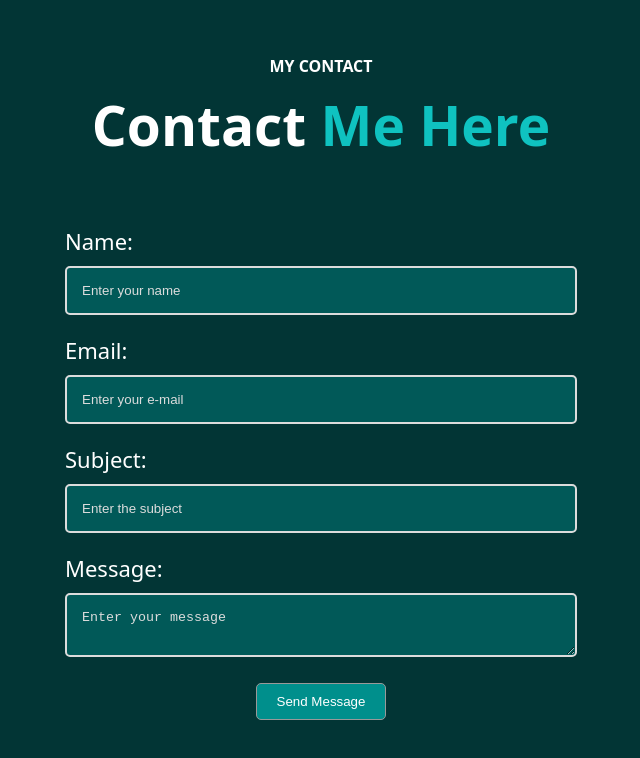
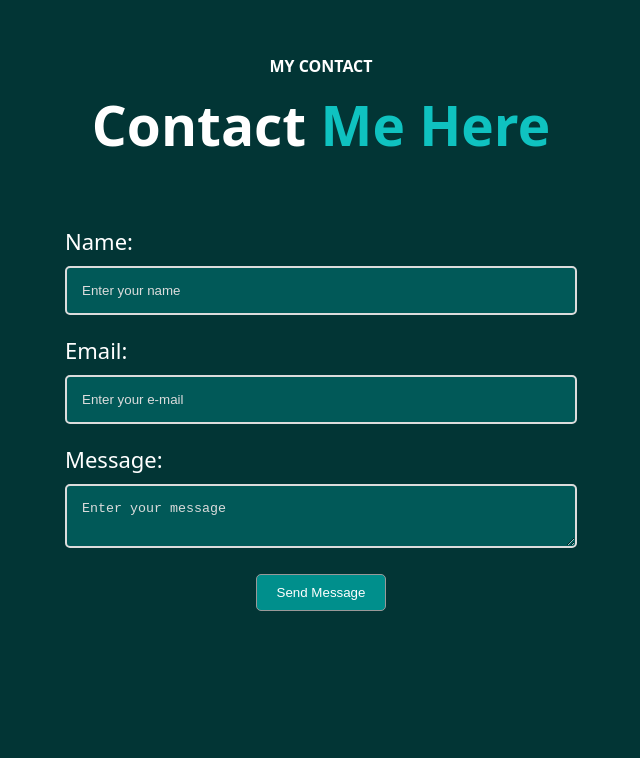
Before and after one commit to MatheusDario/myPortifolio, a Next.js app: page / in a window 1280 px wide. Shown: the part 3018-3776 px from the top of the page, without its empty margins (319-959 px from the left). After the commit the page ends 3719 px from the top, so only its background shows below. Built offline with nearby package versions, Linux system fonts and the light colour scheme.

Commit message:
add emailjs

```diff
--- a/package.json
+++ b/package.json
@@ -9,6 +9,7 @@
     "lint": "next lint"
   },
   "dependencies": {
+    "@emailjs/browser": "^3.11.0",
     "framer-motion": "^10.16.9",
     "next": "14.0.2",
     "react": "^18",
--- a/src/components/Footer/index.tsx
+++ b/src/components/Footer/index.tsx
@@ -1,7 +1,12 @@
+import { motion } from 'framer-motion';
+import { useState } from 'react';
+import emailjs from '@emailjs/browser';
+
 import { fadeInBottomVariant, fadeInTopVariant } from '@/utils/Variants';
 import {
   BlueText,
   ContactForm,
+  ErrorField,
   FlexContainer,
   FormInput,
   FormLabel,
@@ -12,9 +17,53 @@ import {
   SubPaddingContainer,
   Titile,
 } from './styled';
-import { motion } from 'framer-motion';
 
 export default function Footer() {
+  const [name, setName] = useState('');
+  const [email, setEmail] = useState('');
+  const [message, setMessage] = useState('');
+
+  function formValidator(e: any) {
+    let isValid = true;
+
+    if (name === '' || email === '' || message === '') {
+      alert('Todos os campos precisam estar preenchidos');
+      isValid = false;
+      return;
+    }
+    return isValid;
+  }
+
+  function sendEmail(e: any) {
+    e.preventDefault();
+    const templateParams = {
+      from_name: name,
+      email: email,
+      message: message,
+    };
+    formValidator(e)
+      ? emailjs
+          .send(
+            'service_xhrq8qi',
+            'template_aox06v8',
+            templateParams,
+            'RJGzVAQBWfSj_a6rt',
+          )
+          .then(
+            (response) => {
+              console.log('Email enviado', response.status, response.text);
+              setName('');
+              setEmail('');
+              setMessage('');
+              alert('The message has been sent');
+            },
+            (err) => {
+              console.log(err);
+            },
+          )
+      : alert('Faild send email');
+  }
+
   return (
     <PaddingContainer
       id="Contact"
@@ -22,21 +71,20 @@ export default function Footer() {
       variants={fadeInTopVariant}
       initial="hidden"
       whileInView="visible"
+      onSubmit={sendEmail}
     >
       <Heading>MY CONTACT</Heading>
       <Titile>
         Contact <BlueText>Me Here</BlueText>
       </Titile>
-      <SubPaddingContainer>
+      <SubPaddingContainer className="form">
         <FlexContainer
-           id="Contact"
           as={motion.div}
           variants={fadeInBottomVariant}
           initial="hidden"
           whileInView="visible"
         >
           <ContactForm
-             id="Contact"
             as={motion.div}
             variants={fadeInBottomVariant}
             initial="hidden"
@@ -44,7 +92,12 @@ export default function Footer() {
           >
             <PaddingForm>
               <FormLabel>Name:</FormLabel>
-              <FormInput type="text" placeholder="Enter your name"></FormInput>
+              <FormInput
+                type="text"
+                placeholder="Enter your name"
+                className="username"
+                onChange={(e) => setName(e.target.value)}
+              ></FormInput>
             </PaddingForm>
 
             <PaddingForm>
@@ -52,14 +105,7 @@ export default function Footer() {
               <FormInput
                 type="email"
                 placeholder="Enter your e-mail"
-              ></FormInput>
-            </PaddingForm>
-
-            <PaddingForm>
-              <FormLabel>Subject:</FormLabel>
-              <FormInput
-                type="email"
-                placeholder="Enter the subject"
+                onChange={(e) => setEmail(e.target.value)}
               ></FormInput>
             </PaddingForm>
 
@@ -69,6 +115,7 @@ export default function Footer() {
                 width="250px"
                 as="textarea"
                 placeholder="Enter your message"
+                onChange={(e) => setMessage(e.target.value)}
               ></FormInput>
             </PaddingForm>
 
--- a/src/components/Footer/styled.ts
+++ b/src/components/Footer/styled.ts
@@ -5,14 +5,13 @@ export const FlexContainer = styled.div`
   justify-content: center;
 `;
 
-export const PaddingContainer = styled.div`
+export const PaddingContainer = styled.footer`
   padding-top: 6%;
   padding-bottom: 7%;
   margin-top: 13%;
 `;
 
-export const SubPaddingContainer = styled.footer`
-`;
+export const SubPaddingContainer = styled.form``;
 
 export const PaddingForm = styled.div`
   padding-bottom: 2rem;
@@ -79,3 +78,5 @@ export const FormInput = styled.input`
     color: ${({ theme }) => theme.colors.lightGray};
   }
 `;
+
+export const ErrorField = styled.span``;
```
Also changed, not shown: 1 other file (tests, documents, lock files or other folders). Lines whose indentation alone changed are shown as unchanged.
